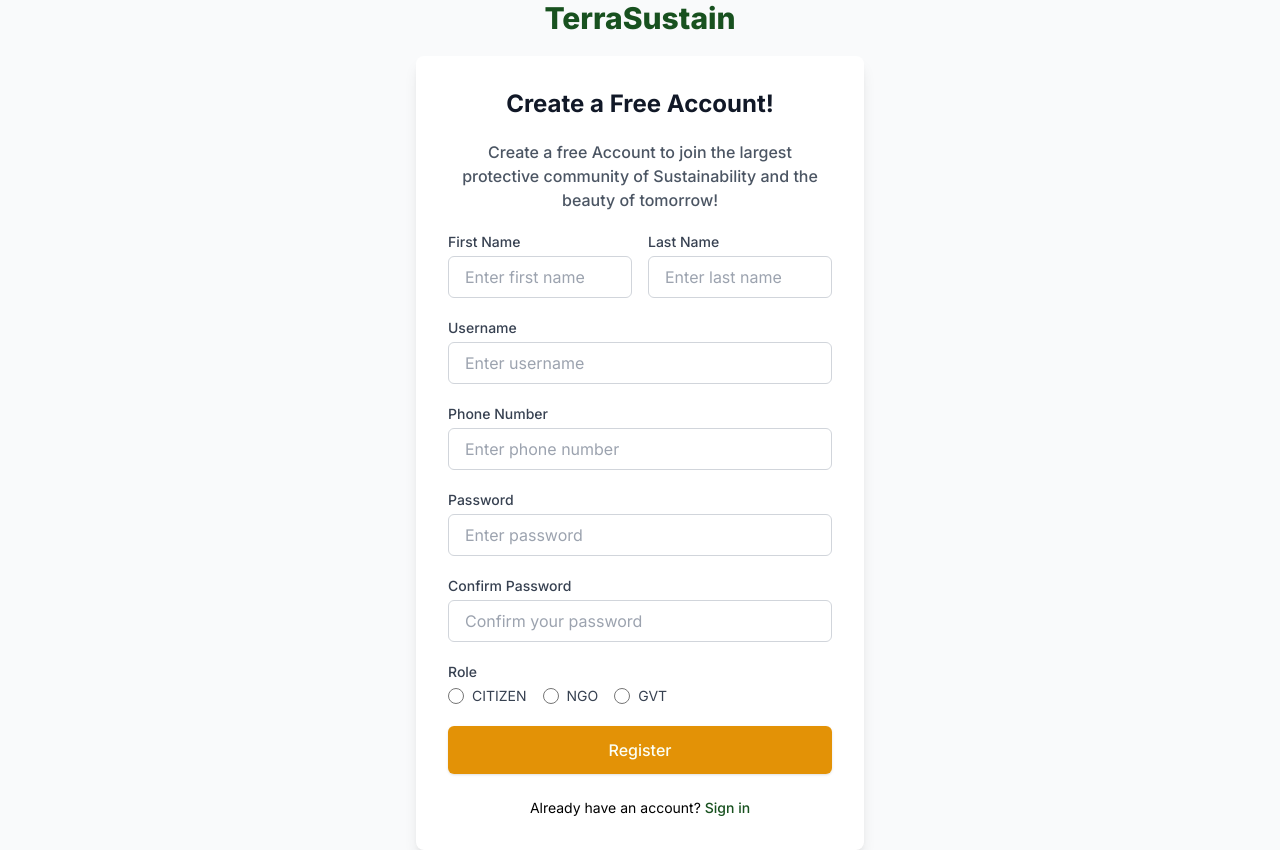
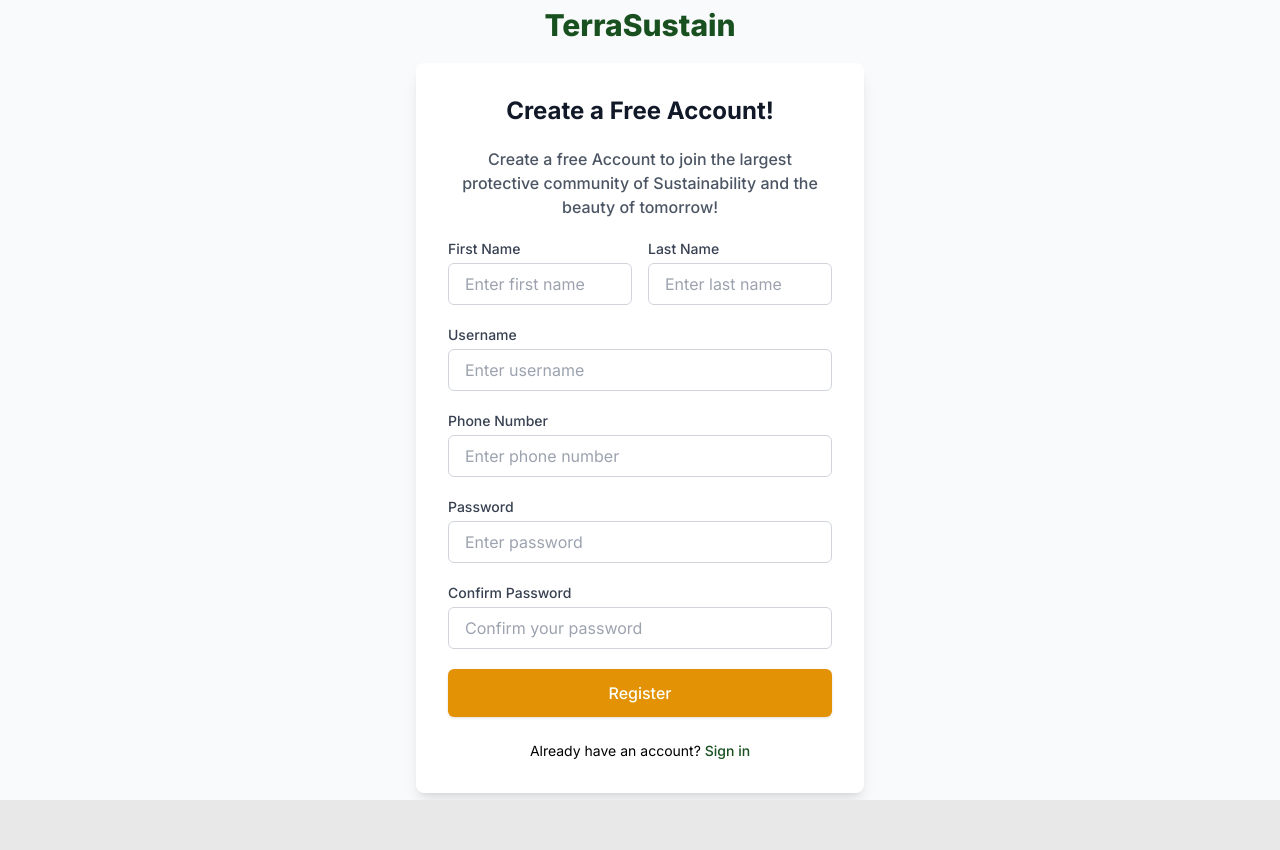
Before and after one commit to gdarlene/terra-sustain, a React (Vite) app in the folder terrasustain/: page /register in a window 1280 px wide. After the commit the page ends 800 px from the top, so only its background shows below. Built offline with nearby package versions, Linux system fonts and the light colour scheme; some icons are missing.

Commit message:
corrected signup logic and got role dynmically

```diff
--- a/terrasustain/src/components/auth/Register.tsx
+++ b/terrasustain/src/components/auth/Register.tsx
@@ -1,33 +1,33 @@
 import React, { useState } from 'react';
+import { useSearchParams } from 'react-router-dom';
 import { Link,useNavigate } from 'react-router-dom';
 import { AuthCard } from './AuthCard';
 import Visibility from '@mui/icons-material/Visibility';
 import VisibilityOff from '@mui/icons-material/VisibilityOff';
 import axios, {AxiosError} from 'axios';
+
 const SignupPage: React.FC = () => {
   const navigate  = useNavigate();
   const [firstName, setFirstName] = useState('');
   const [lastName, setLastName] = useState('');
   const [username, setUsername] = useState('');
-  const [role, setRole] = useState('');
   const [phoneNumber, setPhoneNumber] = useState('');
   const [password, setPassword] = useState('');
   const [confirmPassword, setConfirm] = useState('');
   const [showPassword, setShowPassword] = useState(false);
   const [showConfirm, setShowConfirm] = useState(false);
   const [error, setError] = useState('');
-  const CITIZEN= 'CITIZEN';
-  const NGO = 'NGO';
-  const GVT = "GVT";
+  const API_BASE = 'http://localhost:8096/terrasustain';
 
-  const API_BASE = 'http://localhost:8096/terrasustain';
+  const [searchParams] =useSearchParams();
+  const role = searchParams.get("role")
 
   const handleSubmit = async (e: React.FormEvent) => {
     e.preventDefault();
     setError('');
 
     // Validation (before API)
-    if (!firstName || !lastName || !username || !role || !phoneNumber || !password || !confirmPassword) {
+    if (!firstName || !lastName || !username || !phoneNumber || !password || !confirmPassword) {
       setError('All fields are required');
       return;
     }
@@ -47,16 +47,19 @@ const SignupPage: React.FC = () => {
       setError('Passwords do not match');
       return;
     }
-
+    if (!role) {
+      setError("Role is missing. Please go back and select your account type.");
+      return;
+    }
     // API call
     try {
       const response = await axios.post(`${API_BASE}/register`, {
         firstName,
         lastName,
         username,
-        role,
         phoneNumber,
         password,
+        role:role,
       });
       const isSuccess = response.data?.success === true || response.status === 200;
 
@@ -200,55 +203,6 @@ const SignupPage: React.FC = () => {
           {showConfirm ? <VisibilityOff /> : <Visibility />}
         </button>
       </div>
-
-      {/* Role Radio Buttons */}
-      <div>
-        <label className="block text-sm font-medium text-gray-700 mb-1">Role</label>
-        <div className="flex items-center space-x-4">
-          <div className="flex items-center">
-            <input
-              id="citizen"
-              type="radio"
-              name="role"
-              value={CITIZEN}
-              checked={role === CITIZEN}
-              onChange={(e) => setRole(e.target.value)}
-              className="h-4 w-4 text-primary focus:ring-primary"
-            />
-            <label htmlFor="citizen" className="ml-2 text-sm text-gray-700">
-              CITIZEN
-            </label>
-          </div>
-          <div className="flex items-center">
-            <input
-              id="ngo"
-              type="radio"
-              name="role"
-              value={NGO}
-              checked={role === NGO}
-              onChange={(e) => setRole(e.target.value)}
-              className="h-4 w-4 text-primary focus:ring-primary"
-            />
-            <label htmlFor="NGO" className="ml-2 text-sm text-gray-700">
-              NGO
-            </label>
-          </div>
-          <div className="flex items-center">
-            <input
-              id="gvt"
-              type="radio"
-              name="role"
-              value={GVT}
-              checked={role === GVT}
-              onChange={(e) => setRole(e.target.value)}
-              className="h-4 w-4 text-primary focus:ring-primary"
-            />
-            <label htmlFor="gvt" className="ml-2 text-sm text-gray-700">
-              GVT
-            </label>
-          </div>
-        </div>
-      </div>
     </AuthCard>
   );
 };
```
